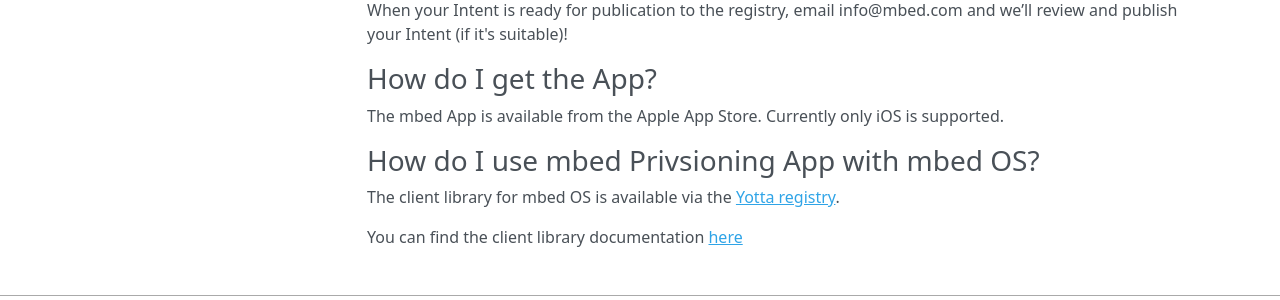
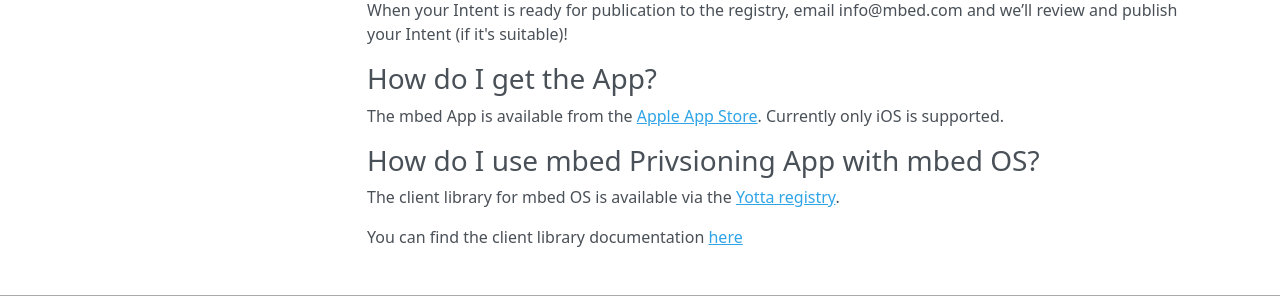
Before and after one commit to ARMmbed/mbed-app-docs, an MkDocs documentation site: the page built from docs/faqs.md, in a window 1280 px wide and 900 px high, scrolled down 807 px. Shown: the part 548-848 px from the top of the window. Built offline with MkDocs 1.6.1, drawn with Linux system fonts in a browser that asks for light colours; nearby versions of some CDN libraries; old or Windows-style settings are respelled for this version of MkDocs; part of the change alters nothing that is shown.

Commit message:
add iTunes link

```diff
--- a/docs/faqs.md
+++ b/docs/faqs.md
@@ -33,7 +33,7 @@ When your Intent is ready for publication to the registry, email info@mbed.com a
 
 ### How do I get the App?
 
-The mbed App is available from the Apple App Store. Currently only iOS is supported.
+The mbed App is available from the [Apple App Store](https://itunes.apple.com/us/app/mbed-provisioning/id1041962636). Currently only iOS is supported.
 
 ### How do I use mbed Privsioning App with mbed OS?
 
```
